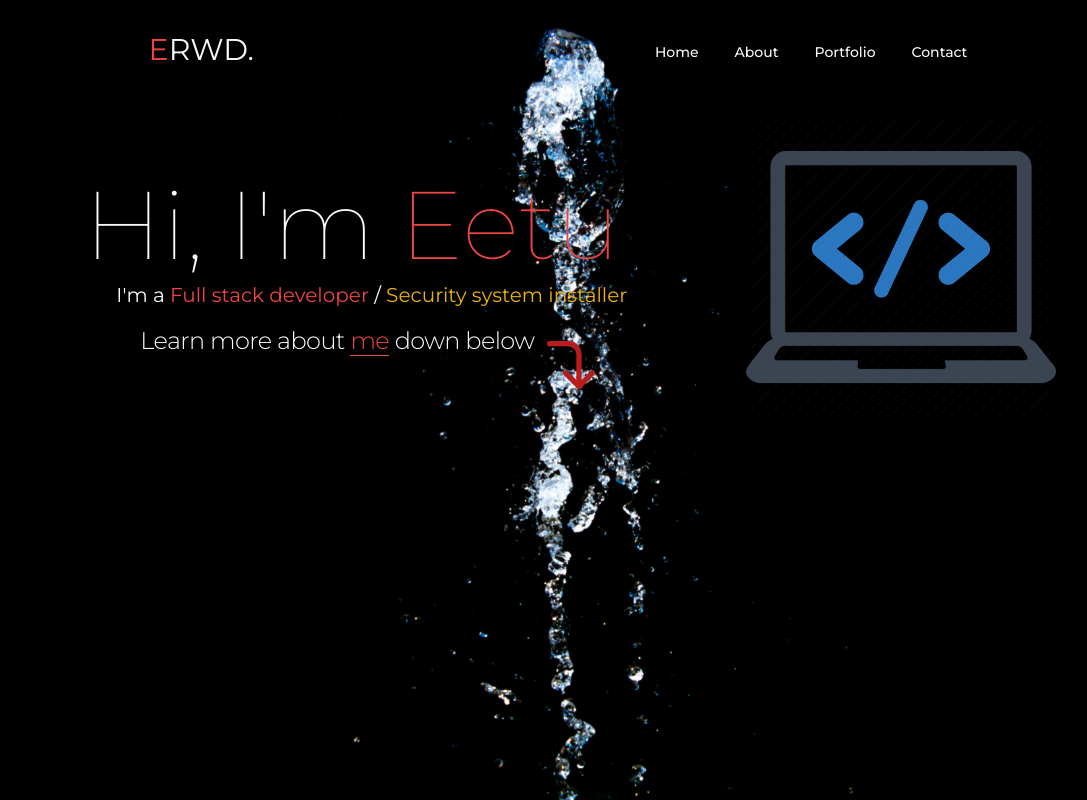
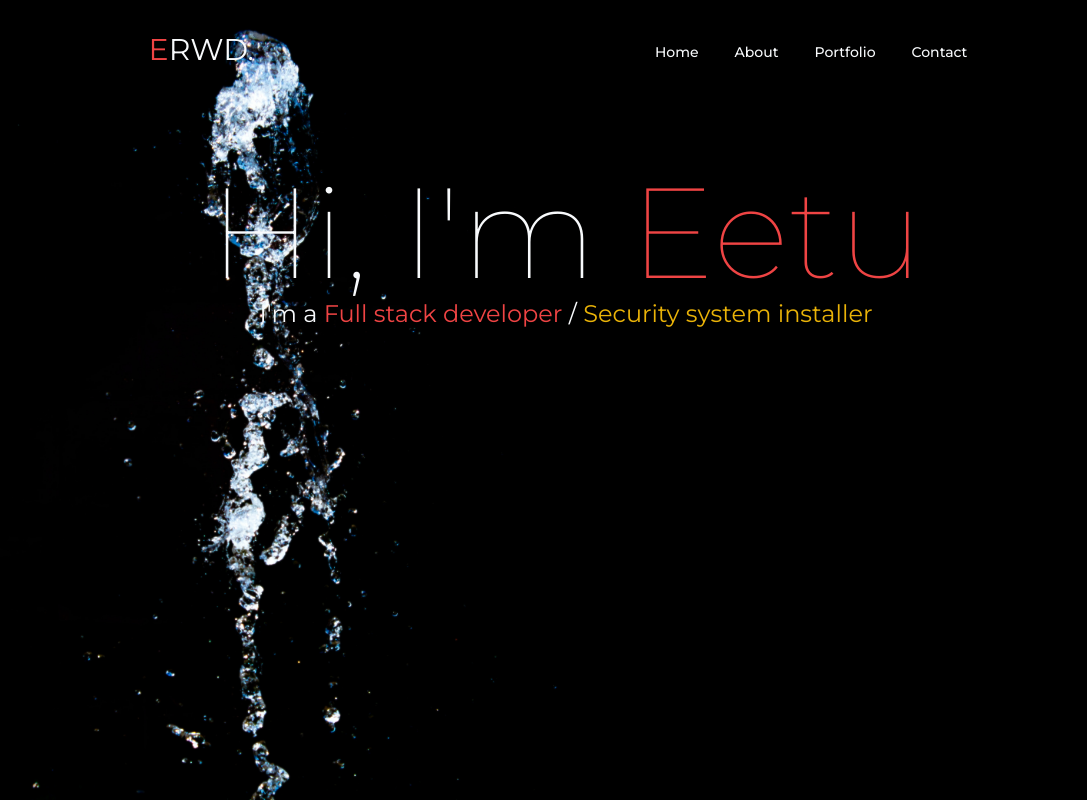
Before and after one commit to awonfs/portfolio, a Next.js app: page / in a window 1280 px wide. Shown: the top 800 px of the page, without its empty margins (74-1161 px from the left). Built offline with nearby package versions, Linux system fonts and the light colour scheme.

Commit message:
Updated the landing section

```diff
--- a/app/globals.css
+++ b/app/globals.css
@@ -4,7 +4,7 @@
 
 body {
   background-image: url("../assets/bg.jpg");
-  background-position: center center;
+  background-position: center left;
   background-attachment: scroll;
   background-repeat: no-repeat;
   background-size: contain;
--- a/components/landing-page.tsx
+++ b/components/landing-page.tsx
@@ -2,55 +2,30 @@
 "use client";
 import { motion } from "framer-motion";
 import useFadeInWhenInView from "@/lib/hooks/useFadeInWhenInView";
-import Image from "next/image";
-import programicon from "../assets/programicon.png";
 import { CornerRightDown } from "lucide-react";
 import Link from "next/link";
 
 function LandingPage() {
   const { ref, controls } = useFadeInWhenInView();
+
   return (
     <section
       id="home"
-      className="flex flex-col items-center min-h-screen mt-6 "
+      className="flex flex-col items-center mt-20 min-h-screen"
     >
       <motion.div
         ref={ref}
         initial={{ opacity: 0, y: 50 }}
         animate={controls}
-        className="flex flex-col md:flex-row w-full justify-evenly items-center"
+        className="flex flex-col gap-0.5 items-center justify-center text-center"
       >
-        <div className="flex flex-col gap-2 items-center mb-4 md:mb-0 h-2/3">
-          <h2 className="text-6xl md:text-8xl font-thin">
-            Hi, I'm <span className="text-red-500">Eetu</span>
-          </h2>
-          <span className="ml-1 text-xs leading-7 md:ml-10 md:text-xl">
-            I'm a <span className="text-red-500">Full stack developer</span> /{" "}
-            <span className="text-yellow-500">Security system installer</span>
-          </span>
-          <div className="flex w-full relative md:mt-2">
-            <h3 className="scroll-m-20 tracking-tight font-light ml-4 text-sm md:text-2xl md:ml-16">
-              Learn more about{" "}
-              <span className="text-red-500 font-light border-b border-red-500">
-                <Link href="#about">me</Link>
-              </span>{" "}
-              down below
-            </h3>
-            <div className="absolute right-0 top-0 md:top-2 md:right-6">
-              <Link href="#about">
-                <CornerRightDown className="w-16 h-16 text-red-700" />
-              </Link>
-            </div>
-          </div>
-        </div>
-        <div className="flex mt-4 md:mt-0">
-          <Image
-            src={programicon}
-            alt="landing icon"
-            height={320}
-            width={310}
-          />
-        </div>
+        <h2 className="text-6xl md:text-9xl font-thin">
+          Hi, I'm <span className="text-red-500">Eetu</span>
+        </h2>
+        <span className="text-xs leading-7 md:text-2xl">
+          I'm a <span className="text-red-500">Full stack developer</span> /{" "}
+          <span className="text-yellow-500">Security system installer</span>
+        </span>
       </motion.div>
     </section>
   );
```
